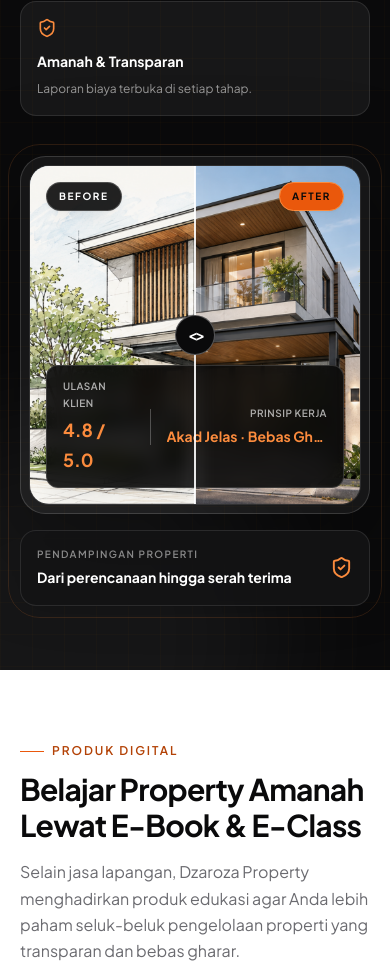
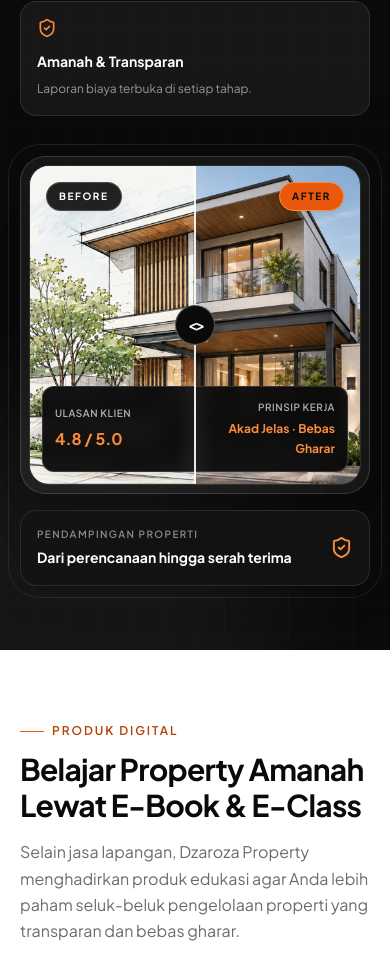
Before and after one commit to kholilmuflikhun/dzarozaproperty, a Next.js app in the folder apps/marketing/: page / in a window 390 px wide. Shown: the part 1043-2008 px from the top of the page. Built offline with nearby package versions, Linux system fonts and the light colour scheme; no server answers.

Commit message:
fix(marketing): improve hero comparison overlay layout

```diff
--- a/apps/marketing/components/HeroCompare.tsx
+++ b/apps/marketing/components/HeroCompare.tsx
@@ -12,7 +12,7 @@ export default function HeroCompare({ rating }: HeroCompareProps) {
   const hasRating = rating !== "—";
 
   return (
-    <div className="blueprint-frame relative h-[340px] overflow-hidden rounded-[1.25rem] border border-white/10 sm:h-[420px] lg:h-[520px]">
+    <div className="blueprint-frame relative h-[320px] overflow-hidden rounded-[1.25rem] border border-white/10 sm:h-[420px] lg:h-[520px]">
       <Image
         src="/images/compare-after.png"
         alt="Hasil proyek properti Dzaroza Property"
@@ -59,19 +59,19 @@ export default function HeroCompare({ rating }: HeroCompareProps) {
         className="absolute inset-0 z-20 h-full w-full cursor-ew-resize opacity-0"
       />
 
-      <div className="pointer-events-none absolute bottom-4 left-4 right-4 flex items-center justify-between gap-4 rounded-xl border border-white/15 bg-charcoal-950/90 px-4 py-3 text-white shadow-card backdrop-blur sm:bottom-5 sm:left-5 sm:right-5 sm:px-5 sm:py-4">
-        <div className="min-w-0">
+      <div className="pointer-events-none absolute bottom-3 left-3 right-3 flex items-center justify-between gap-3 rounded-xl border border-white/15 bg-charcoal-950/95 px-3 py-3 text-white shadow-card backdrop-blur sm:bottom-5 sm:left-5 sm:right-5 sm:px-5 sm:py-4">
+        <div className="min-w-0 flex-1">
           <p className="text-[10px] font-semibold uppercase tracking-wider text-white/65">Ulasan Klien</p>
           {hasRating ? (
-            <p className="mt-1 text-lg font-bold text-orange-400 sm:text-xl">{rating} / 5.0</p>
+            <p className="mt-1 whitespace-nowrap text-base font-bold text-orange-400 sm:text-xl">{rating} / 5.0</p>
           ) : (
             <p className="mt-1 text-sm font-semibold text-white sm:text-base">Mengutamakan amanah</p>
           )}
         </div>
         <div className="h-9 w-px shrink-0 bg-white/25" />
-        <div className="min-w-0 text-right">
+        <div className="min-w-0 flex-1 text-right">
           <p className="text-[10px] font-semibold uppercase tracking-wider text-white/65">Prinsip Kerja</p>
-          <p className="mt-1 truncate text-sm font-bold text-orange-400 sm:text-base">Akad Jelas · Bebas Gharar</p>
+          <p className="mt-1 text-xs font-bold leading-snug text-orange-400 sm:text-base">Akad Jelas · Bebas Gharar</p>
         </div>
       </div>
     </div>
```
